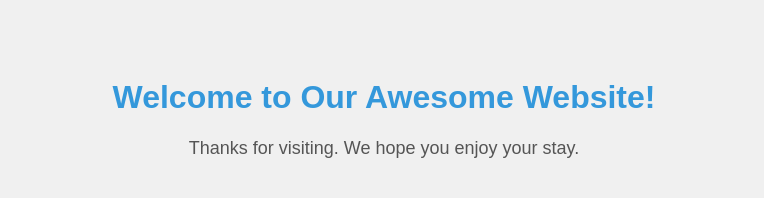
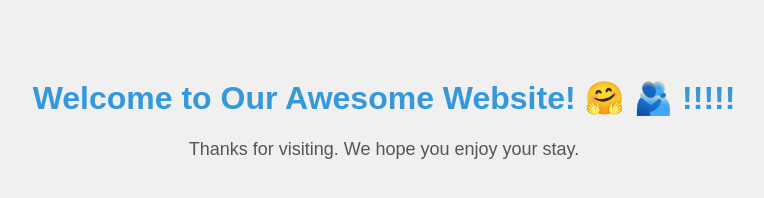
Before and after one commit to ShowBaba/welcome-html, a plain HTML site: page index.html in a window 1280 px wide. Shown: the whole page, without its empty margins (256-1020 px from the left). Drawn offline with Linux system fonts and the light colour scheme.

Commit message:
Update index.html

```diff
--- a/index.html
+++ b/index.html
@@ -23,7 +23,7 @@
     </style>
 </head>
 <body>
-<h1>Welcome to Our Awesome Website!</h1>
+<h1>Welcome to Our Awesome Website! 🤗 🫂 !!!!!</h1>
 <p>Thanks for visiting. We hope you enjoy your stay.</p>
 </body>
 </html>
```
